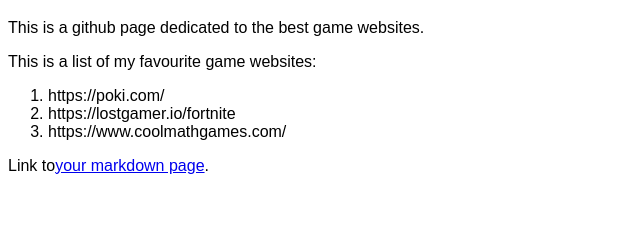
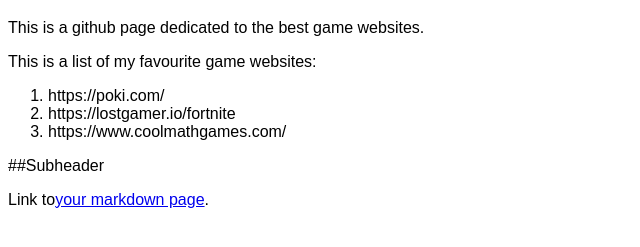
Before and after one commit to Conoriscool48/jubilant-tribble, a plain HTML site: page index.html in a window 1280 px wide. Shown: the part 61-308 px from the top of the page, without its empty margins (0-640 px from the left). Drawn offline with Linux system fonts and the light colour scheme.

Commit message:
Update index.html

```diff
--- a/index.html
+++ b/index.html
@@ -15,7 +15,7 @@
         <li>https://www.coolmathgames.com/</li>
     </ol>
 
-
+    ##Subheader
     <p>Link to<a href="My Markdown.md">your markdown page</a>.</p>
   </body>
 </html>
```
